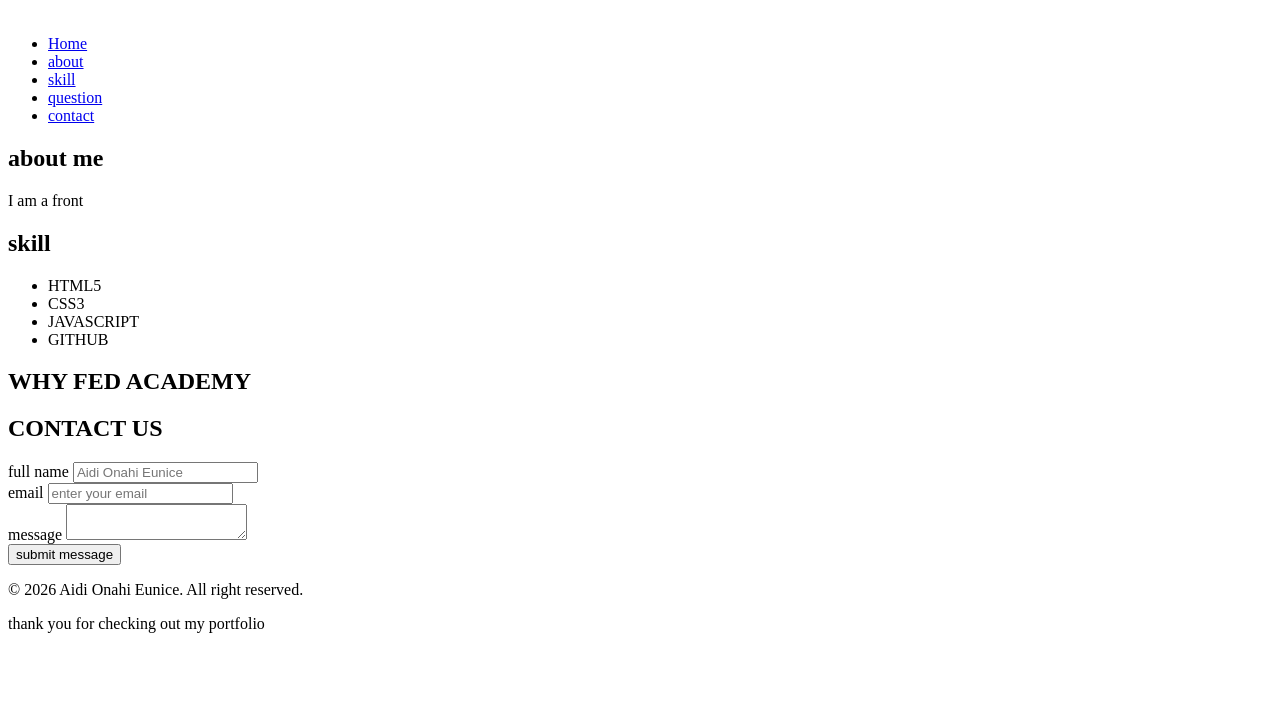
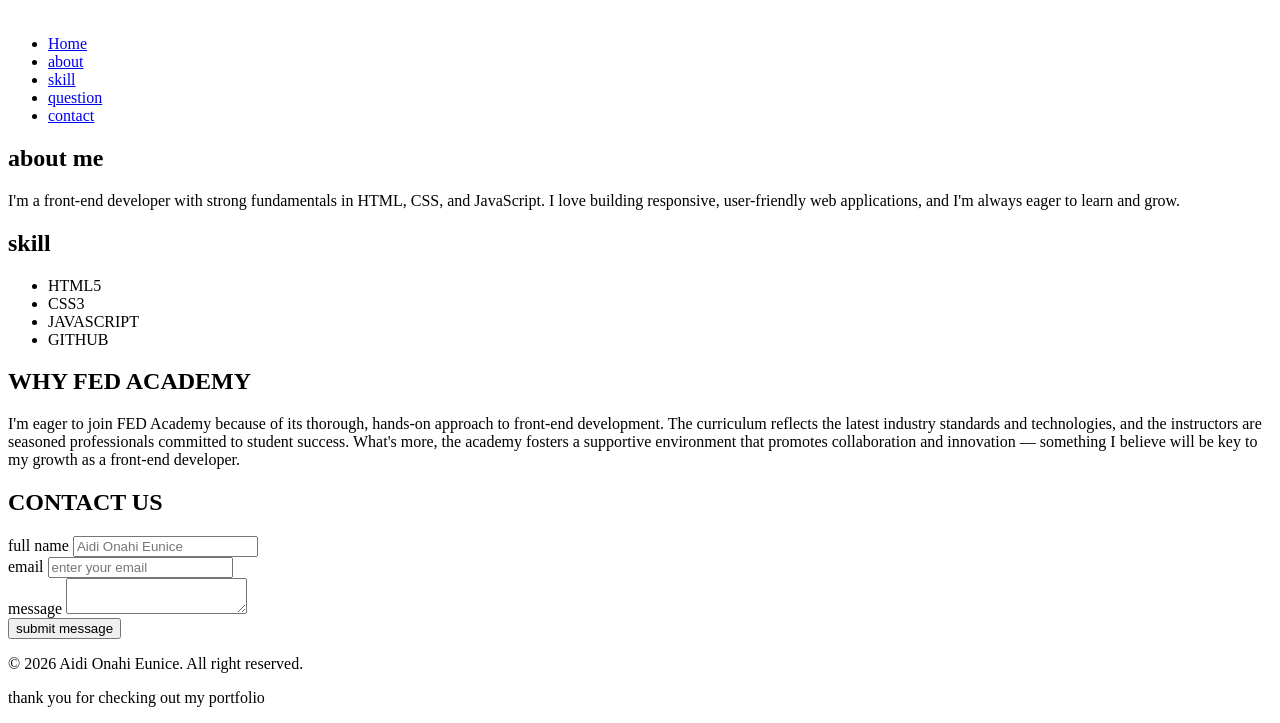
Before and after one commit to OnahiDev/first-project, a plain HTML site: page index.html in a window 1280 px wide. Shown: the part 79-802 px from the top of the page. Drawn offline with Linux system fonts and the light colour scheme.

Commit message:
Update index.html

```diff
--- a/index.html
+++ b/index.html
@@ -30,7 +30,7 @@
         <section>
             <h2>about me</h2>
             <p>
-                I am a front
+               I'm a front-end developer with strong fundamentals in HTML, CSS, and JavaScript. I love building responsive, user-friendly web applications, and I'm always eager to learn and grow.
             </p>
         </section>
        <section>
@@ -43,7 +43,7 @@
             </ul>
         </section><section>
             <h2>WHY FED ACADEMY</h2>
-            <p></p>
+            <p>I'm eager to join FED Academy because of its thorough, hands-on approach to front-end development. The curriculum reflects the latest industry standards and technologies, and the instructors are seasoned professionals committed to student success. What's more, the academy fosters a supportive environment that promotes collaboration and innovation — something I believe will be key to my growth as a front-end developer.</p>
         </section><section>
             <h2>CONTACT US</h2>
             <form action="">
```
